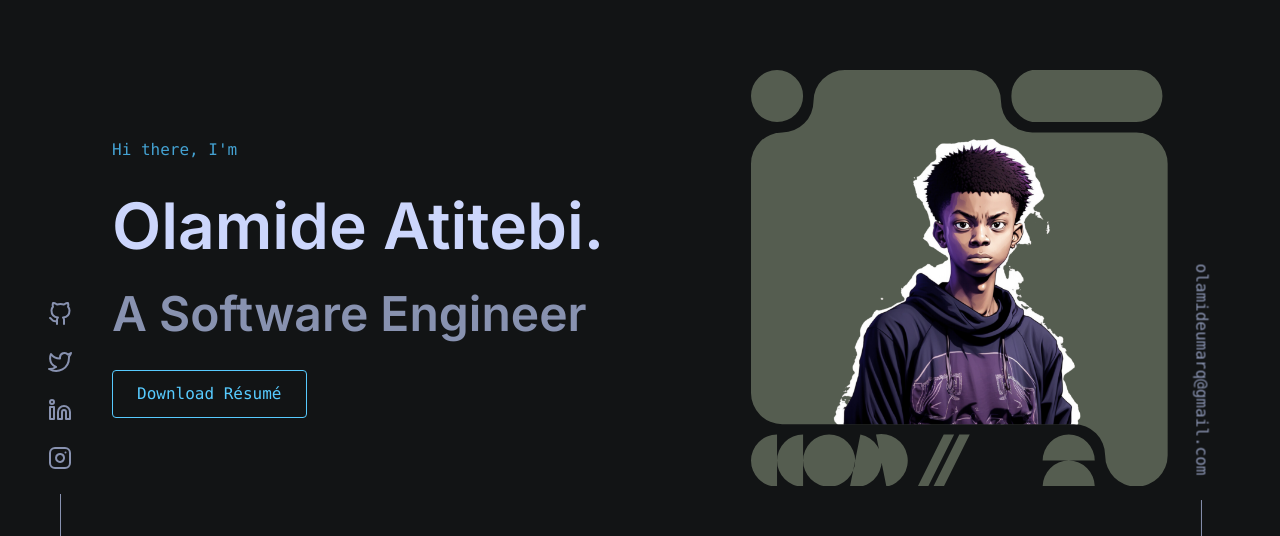
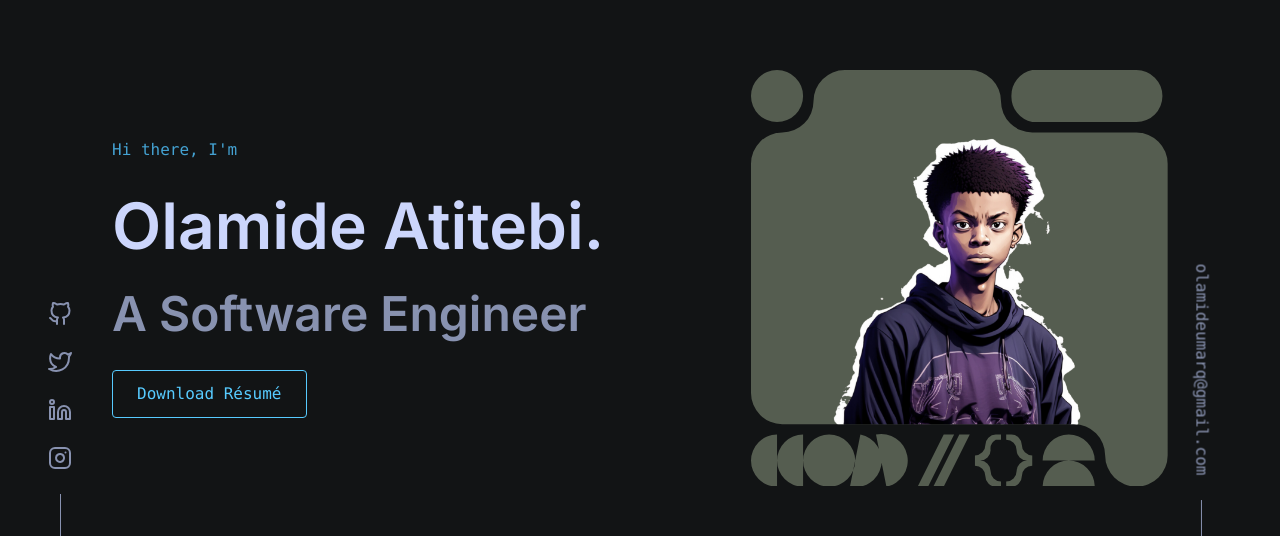
Before and after one commit to olamide203/portfolio-website, a Next.js app: page / in a window 1280 px wide. Shown: the part 122-658 px from the top of the page. Built offline with nearby package versions, Linux system fonts and the light colour scheme.

Commit message:
feat: hero svg cont'd

```diff
--- a/src/components/hero/svg.tsx
+++ b/src/components/hero/svg.tsx
@@ -60,8 +60,34 @@ const HeroSVG: React.FC = () => {
                    L 37 80
                    L 42 70
                    L 40 70 Z
-
-                                    "
+                   M 47 70
+                   A 2 2 0 0 0 45 72
+                   A 2 2 0 0 1 43 74
+                   L 43 76
+                   A 2 2 0 0 1 45 78
+                   A 2 2 0 0 0 47 80
+                   L 48 80
+                   L 48 79
+                   A 2 2 0 0 1 46 77
+                   A 2 2 0 0 0 44 75
+                   A 2 2 0 0 0 46 73
+                   A 2 2 0 0 1 47 71
+                   L 48 71
+                   L 48 70 Z
+                   M 49 70
+                   L 50 70
+                   A 2 2 0 0 1 52 72
+                   A 2 2 0 0 0 54 74
+                   L 54 76
+                   A 2 2 0 0 0 52 78
+                   A 2 2 0 0 1 50 80
+                   L 49 80
+                   L 49 79
+                   A 2 2 0 0 0 51 77
+                   A 2 2 0 0 1 53 75
+                   A 2 2 0 0 1 51 73
+                   A 2 2 0 0 0 49 71 Z
+                   "
               />
             </clipPath>
             <filter id="grayscale">
```
